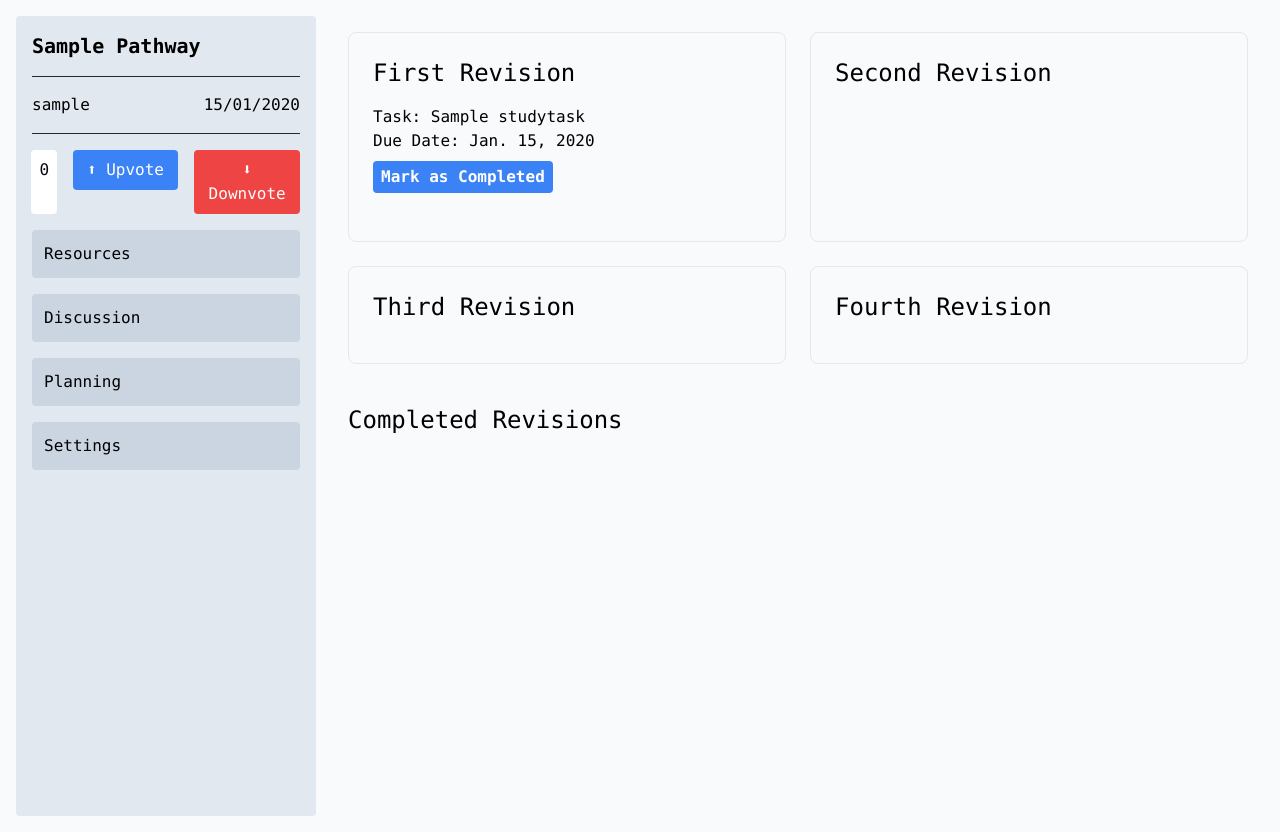
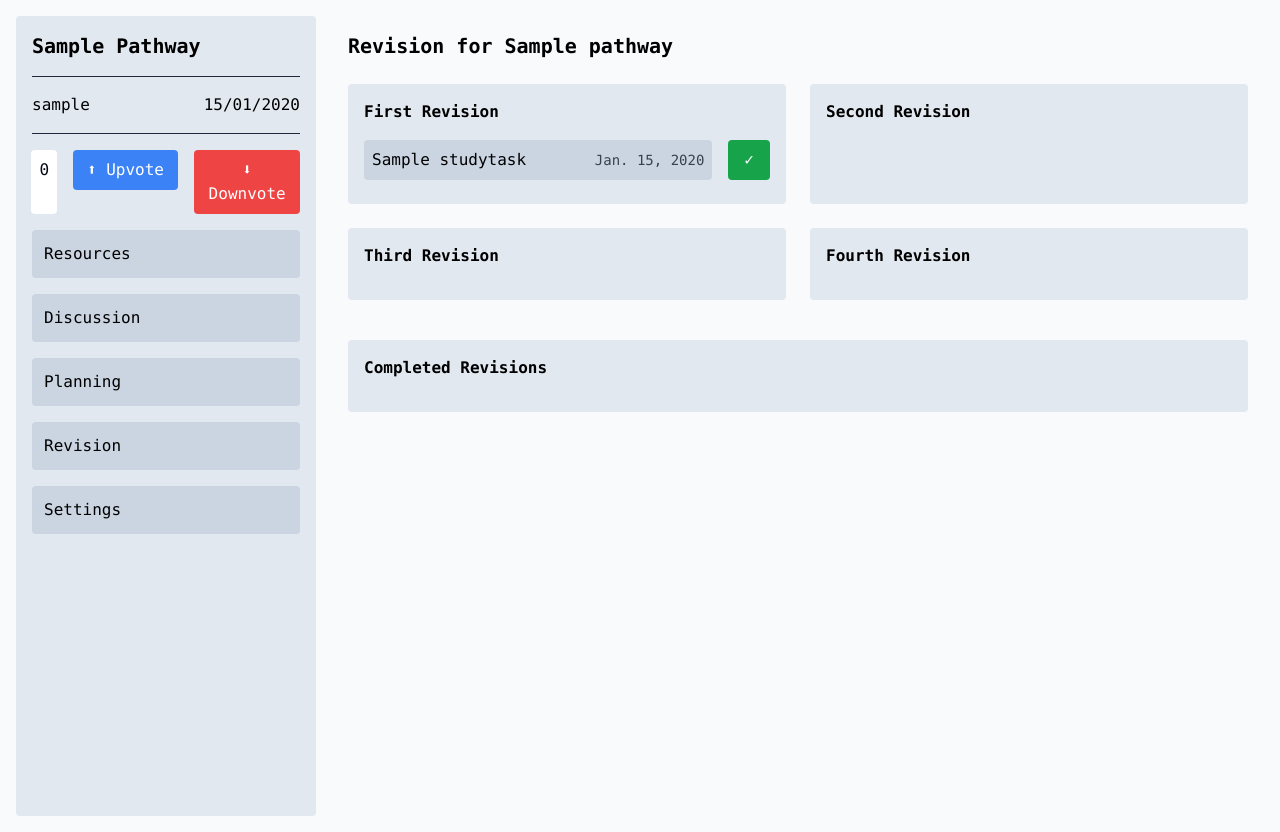
Before and after one commit to sd4483/Pathways, a Django app: page /pathways/pathway/1/revision/ in a window 1280 px wide. Shown: the part 60-892 px from the top of the page. Run offline with Django 4.2, Linux system fonts and the light colour scheme; a user stored in the database is signed in; tables that the repository leaves empty hold one stand-in row (values such as "Sample post").

Commit message:
Revision view check

```diff
--- a/pathways/models.py
+++ b/pathways/models.py
@@ -86,6 +86,7 @@ def create_revisions(sender, instance, **kwargs):
             due_date=date.today() + timedelta(days=1)
         )
 
+
 class Revision(models.Model):
     PENDING = 'pending'
     COMPLETED = 'completed'
@@ -113,7 +114,6 @@ class Revision(models.Model):
 
     @property
     def progress_percentage(self):
-        # Here, map the revision type to a specific percentage.
         return {
             self.FIRST: 25,
             self.SECOND: 50,
--- a/pathways/templates/pathways/revision_template.html
+++ b/pathways/templates/pathways/revision_template.html
@@ -1,17 +1,24 @@
 {% extends 'pathways/single_pathway_template.html' %}
 
 {% block pathway_content %}
-<div class="grid grid-cols-2 gap-6 mb-10">
+
+<div class="text-xl pb-2 font-bold">Revision for {{ pathway.title }}</div>
+
+{% if user.is_authenticated %}
+
+    <div class="my-4 grid grid-cols-2 gap-6 mb-10">
         <!-- First Revision Box -->
-    <div class="border rounded-lg p-6">
-        <h3 class="text-2xl mb-4">First Revision</h3>
+        <div class="rounded p-4 bg-slate-200">
+            <h3 class="font-bold mb-4">First Revision</h3>
             {% for revision in revisions %}
                 {% if revision.revision_type == revision.FIRST %}
-                <div class="mb-2">
-                    Task: {{ revision.study_task.title }}<br>
-                    Due Date: {{ revision.due_date }}<br>
-                    <button onclick="location.href='{% url 'mark_revision_completed' revision.id %}'" class="bg-blue-500 hover:bg-blue-700 text-white font-bold py-1 px-2 rounded mt-2 mb-4">
-                        Mark as Completed
+                    <div class="flex justify-between gap-4 items-center my-2">
+                        <div class="flex justify-between items-center bg-slate-300 rounded p-2 w-full">
+                            <span>{{ revision.study_task.title }}</span>
+                            <span class="text-gray-700 text-sm">{{ revision.due_date }}</span>
+                        </div>
+                        <button onclick="location.href='{% url 'mark_revision_completed' revision.id %}'" class="text-white bg-green-600 hover:bg-green-700 rounded px-4 py-2">
+                            ✓
                         </button>
                     </div>
                 {% endif %}
@@ -19,15 +26,17 @@
         </div>
 
         <!-- Second Revision Box -->
-    <div class="border rounded-lg p-6">
-        <h3 class="text-2xl mb-4">Second Revision</h3>
+        <div class="bg-slate-200 rounded p-4">
+            <h3 class="font-bold mb-4">Second Revision</h3>
             {% for revision in revisions %}
                 {% if revision.revision_type == revision.SECOND %}
-                <div class="mb-2">
-                    Task: {{ revision.study_task.title }}<br>
-                    Due Date: {{ revision.due_date }}<br>
-                    <button onclick="location.href='{% url 'mark_revision_completed' revision.id %}'" class="bg-blue-500 hover:bg-blue-700 text-white font-bold py-1 px-2 rounded mt-2 mb-4">
-                        Mark as Completed
+                    <div class="flex justify-between gap-4 items-center my-2">
+                        <div class="flex justify-between items-center bg-slate-300 rounded p-2 w-full">
+                            <span>{{ revision.study_task.title }}</span>
+                            <span class="text-gray-700 text-sm">{{ revision.due_date }}</span>
+                        </div>
+                        <button onclick="location.href='{% url 'mark_revision_completed' revision.id %}'" class="text-white bg-green-600 hover:bg-green-700 rounded px-4 py-2">
+                            ✓
                         </button>
                     </div>
                 {% endif %}
@@ -35,15 +44,17 @@
         </div>
 
         <!-- Third Revision Box -->
-    <div class="border rounded-lg p-6">
-        <h3 class="text-2xl mb-4">Third Revision</h3>
+        <div class="bg-slate-200 rounded p-4">
+            <h3 class="font-bold mb-4">Third Revision</h3>
             {% for revision in revisions %}
                 {% if revision.revision_type == revision.THIRD %}
-                <div class="mb-2">
-                    Task: {{ revision.study_task.title }}<br>
-                    Due Date: {{ revision.due_date }}<br>
-                    <button onclick="location.href='{% url 'mark_revision_completed' revision.id %}'" class="bg-blue-500 hover:bg-blue-700 text-white font-bold py-1 px-2 rounded mt-2 mb-4">
-                        Mark as Completed
+                    <div class="flex justify-between gap-4 items-center my-2">
+                        <div class="flex justify-between items-center bg-slate-300 rounded p-2 w-full">
+                            <span>{{ revision.study_task.title }}</span>
+                            <span class="text-gray-700 text-sm">{{ revision.due_date }}</span>
+                        </div>
+                        <button onclick="location.href='{% url 'mark_revision_completed' revision.id %}'" class="text-white bg-green-600 hover:bg-green-700 rounded px-4 py-2">
+                            ✓
                         </button>
                     </div>
                 {% endif %}
@@ -51,15 +62,17 @@
         </div>
 
         <!-- Fourth Revision Box -->
-    <div class="border rounded-lg p-6">
-        <h3 class="text-2xl mb-4">Fourth Revision</h3>
+        <div class="bg-slate-200 rounded p-4">
+            <h3 class="font-bold mb-4">Fourth Revision</h3>
             {% for revision in revisions %}
                 {% if revision.revision_type == revision.FOURTH %}
-                <div class="mb-2">
-                    Task: {{ revision.study_task.title }}<br>
-                    Due Date: {{ revision.due_date }}<br>
-                    <button onclick="location.href='{% url 'mark_revision_completed' revision.id %}'" class="bg-blue-500 hover:bg-blue-700 text-white font-bold py-1 px-2 rounded mt-2 mb-4">
-                        Mark as Completed
+                    <div class="flex justify-between gap-4 items-center my-2">
+                        <div class="flex justify-between items-center bg-slate-300 rounded p-2 w-full">
+                            <span>{{ revision.study_task.title }}</span>
+                            <span class="text-gray-700 text-sm">{{ revision.due_date }}</span>
+                        </div>
+                        <button onclick="location.href='{% url 'mark_revision_completed' revision.id %}'" class="text-white bg-green-600 hover:bg-green-700 rounded px-4 py-2">
+                            ✓
                         </button>
                     </div>
                 {% endif %}
@@ -68,16 +81,28 @@
     </div>
 
     <!-- Completed Tasks List -->
-<div>
-    <h3 class="text-2xl mb-4">Completed Revisions</h3>
+    <div class="bg-slate-200 p-4 rounded">
+        <h3 class="mb-4 font-bold">Completed Revisions</h3>
         {% for revision in completed_revisions %}
             {% if revision.status == 'completed' %}
-            <div class="mb-4 p-4 border-green-400 border rounded-lg">
-                Task: {{ revision.study_task.title }}
+                <div class="mb-4 p-4 bg-slate-300 line-through text-gray-600 rounded">
+                    {{ revision.study_task.title }}
                 </div>
             {% endif %}
         {% endfor %}
     </div>
 
 
+
+{% endif %}
+
+{% if not user.is_authenticated %}
+    <div class="text-base text-gray-700">
+        Only registered users can create tasks. <br>
+        If you are a registered user, login by clicking the button above.
+    </div>
+{% endif %}
+
+
+
 {% endblock %}
--- a/pathways/templates/pathways/single_pathway_template.html
+++ b/pathways/templates/pathways/single_pathway_template.html
@@ -38,7 +38,10 @@
                     <div class="bg-slate-300 p-3 rounded">
                         <a href="{% url 'planning' pathway.id %}">Planning</a>
                     </div>
-                        <div class="bg-slate-300 p-3 rounded">
+                    <div class="bg-slate-300 p-3 rounded">
+                        <a href="{% url 'revision' pathway.id %}">Revision</a>
+                    </div>
+                    <div class="bg-slate-300 p-3 rounded">
                         <a href="{% url 'pathway_settings' pathway.id %}">Settings</a>
                     </div>
 
--- a/static/src/styles.css
+++ b/static/src/styles.css
@@ -648,6 +648,11 @@ video {
 .my-4 {
   margin-top: 1rem !important;
   margin-bottom: 1rem !important;
+}
+
+.my-6 {
+  margin-top: 1.5rem !important;
+  margin-bottom: 1.5rem !important;
 }
 
 .mb-2 {
--- a/templates/shared/header.html
+++ b/templates/shared/header.html
@@ -4,6 +4,7 @@
 <html>
     <head>
         <link rel="stylesheet" href="{% static 'src/styles.css' %}">
+        <script src="https://cdn.jsdelivr.net/npm/chart.js"></script>
     </head>
 <!-- templates/shared/header.html -->
 <header class="text-black bg-slate-200 rounded m-4 font-mono">
```
Lines whose indentation alone changed are shown as unchanged.
